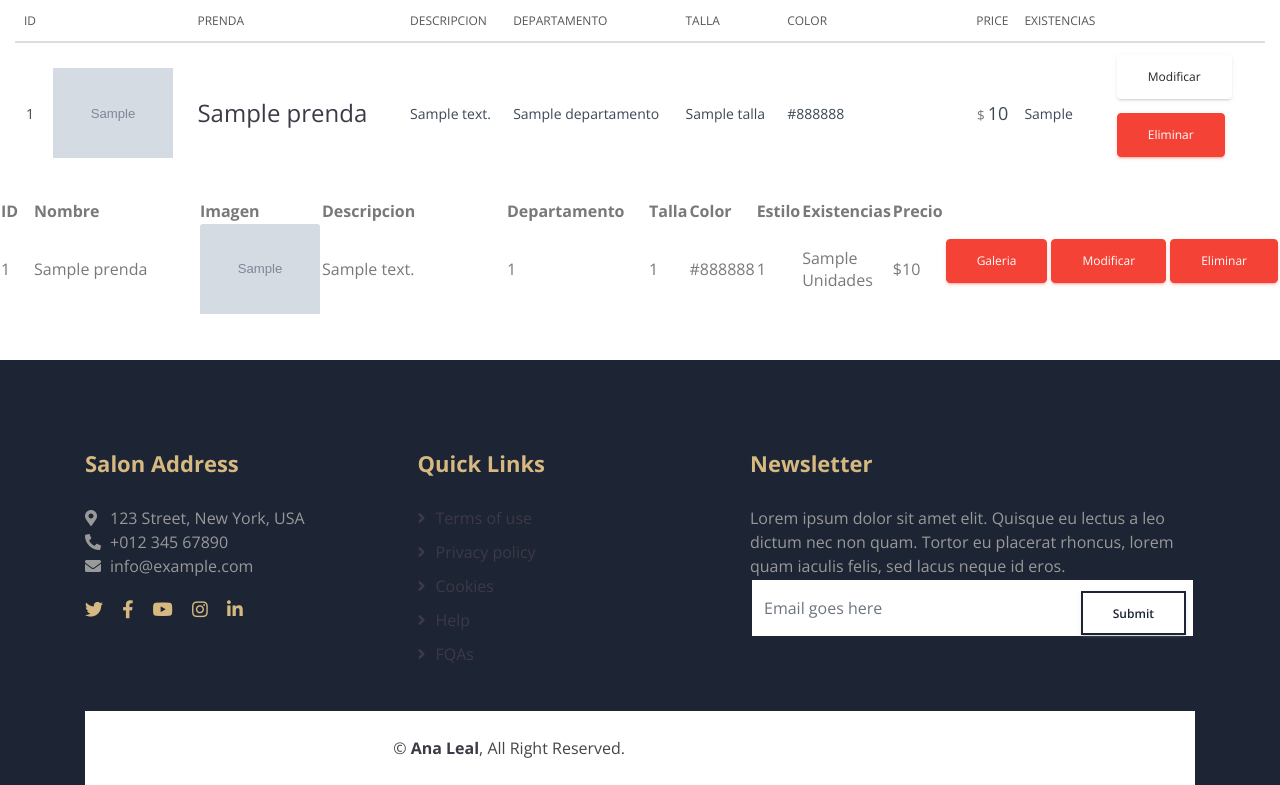
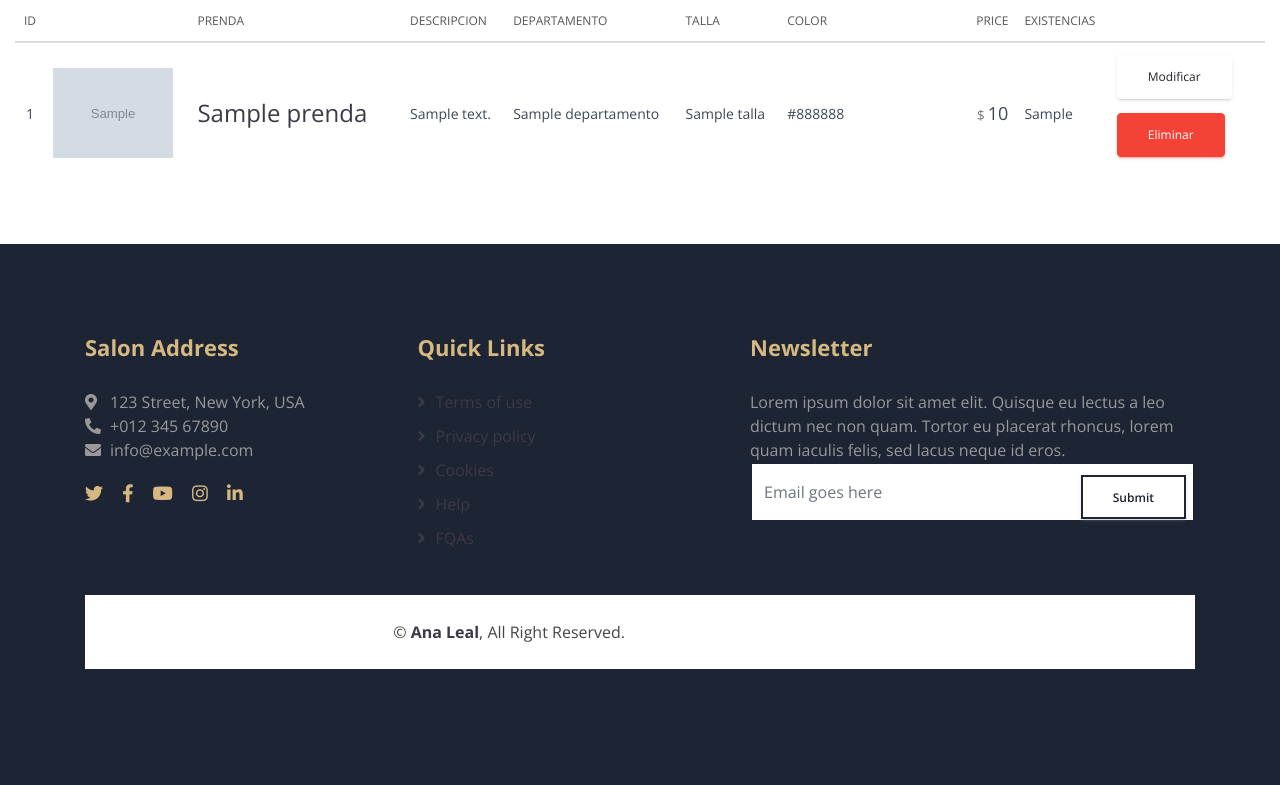
Before and after one commit to dantport2899/Ana-Leal-ecommerce-web-page, a PHP site: page /administrador/inventario.php in a window 1280 px wide. Shown: the part 459-1244 px from the top of the page. After the commit the page ends 1128 px from the top, so only its background shows below. Run offline with PHP 8.4, Linux system fonts and the light colour scheme; the visitor is signed in with stand-in values (Sample User, id 1); tables that the repository leaves empty or names only in its code hold one stand-in row (values such as "Sample post"); grey boxes marked "Sample" are stand-in pictures; some libraries are stand-ins or nearby versions.

Commit message:
Add files via upload

```diff
--- a/administrador/inventario.php
+++ b/administrador/inventario.php
@@ -52,6 +52,10 @@ session_start();
             </div>
         </div>
         <!-- Page Header End -->
+
+
+        <!-- Tabla Start -->
+
 
         <div class="col-lg-12 col-md-12 ml-auto mr-auto">
                 <div class="table-responsive">
@@ -158,87 +162,6 @@ session_start();
 
             </div>
 
-        <!-- Tabla Start -->
-        <table class="table-fill">
-            <thead>
-                <tr>
-                    <th width="5%" class="text-left">ID</th>
-                    <th width="30%" class="text-left">Nombre</th>
-                    <th width="20%" class="text-left">Imagen</th>
-                    <th width="30%" class="text-left">Descripcion</th>
-                    <th width="20%" class="text-left">Departamento</th>
-                    <th width="20%" class="text-left">Talla</th>
-                    <th width="20%" class="text-left">Color</th>
-                    <th width="20%" class="text-left">Estilo</th>
-                    <th width="20%" class="text-left">Existencias</th>
-                    <th width="20%" class="text-left">Precio</th>
-                    <th width="20%" class="text-left"></th>
-                    <th width="20%" class="text-left"></th>
-                    <th width="20%" class="text-left"></th>
-
-                </tr>
-            </thead>
-            <tbody class="table-hover">
-                <tr>
-
-                <?php
-                    require("../fun/connect_db.php");
-                    $sql="SELECT * FROM prendas";
-                    $result=mysqli_query($conexion,$sql);
-
-                    while ($fila=mysqli_fetch_array($result)) {
-                        $idprenda=$fila['idprenda'];
-                        $nombre=$fila['nom_prenda'];
-                        $img_nombre=$fila['img_nombre'];
-                        $imagen=$fila['img_archivo'];
-                        $descripcion=$fila['descripcion'];
-                        $departamento=$fila['iddepartamento'];
-                        $talla=$fila['idtalla'];
-                        $color=$fila['color'];
-                        $estilo=$fila['idestilo'];
-                        $existencias=$fila['existencias'];
-                        $precio=$fila['precio'];
-
-                        ?>
-
-                        <td class="text-left"><?php echo $idprenda ?></td>
-                        <td class="text-left"><?php echo $nombre ?></td>
-                        <td class="text-left"><img src="<?php echo $imagen ?>" class="card-img-top" alt="..." ></td>
-                        <td class="text-left"><?php echo $descripcion ?></td>
-                        <td class="text-left"><?php echo $departamento ?></td>
-                        <td class="text-left"><?php echo $talla ?></td>
-                        <td class="text-left"><?php echo $color ?></td>
-                        <td class="text-left"><?php echo $estilo ?></td>
-                        <td class="text-left"><?php echo $existencias ?> Unidades</td>
-                        <td class="text-left">$<?php echo $precio ?></td>
-
-                        <th width="10%" class="text-center">
-                            <form action="modificargaleria.php" method="post">
-                                <button class="btn btn-danger" type="submit" name="btnAction" value="eliminar">Galeria</button>
-                            </form>
-                        </th>
-                        <th width="5%" class="text-center">
-                            <form action="modificarprenda.php" method="post">
-                                <input type="hidden" name="id" value="<?php echo $idprenda ?>">
-                                <button class="btn btn-danger" type="submit" name="btnAction" value="Modiciar">Modificar</button>
-                            </form>
-                        </th>
-                        <th width="5%" class="text-center">
-                            <form action="../fun/eliminarprenda.php" method="post">
-                                <input type="hidden" name="id" value="<?php echo $idprenda ?>">
-                                <input type="hidden" name="nombre" value="<?php echo $img_nombre ?>">
-                                <button class="btn btn-danger" type="submit" name="btnAction" value="Eliminar">Eliminar</button>
-                            </form>
-
-                        </th>
-
-                </tr>
-
-                <?php } ?>
-
-            </tbody>
-        </table>
-
 
 
         <!-- Tabla end -->
```
